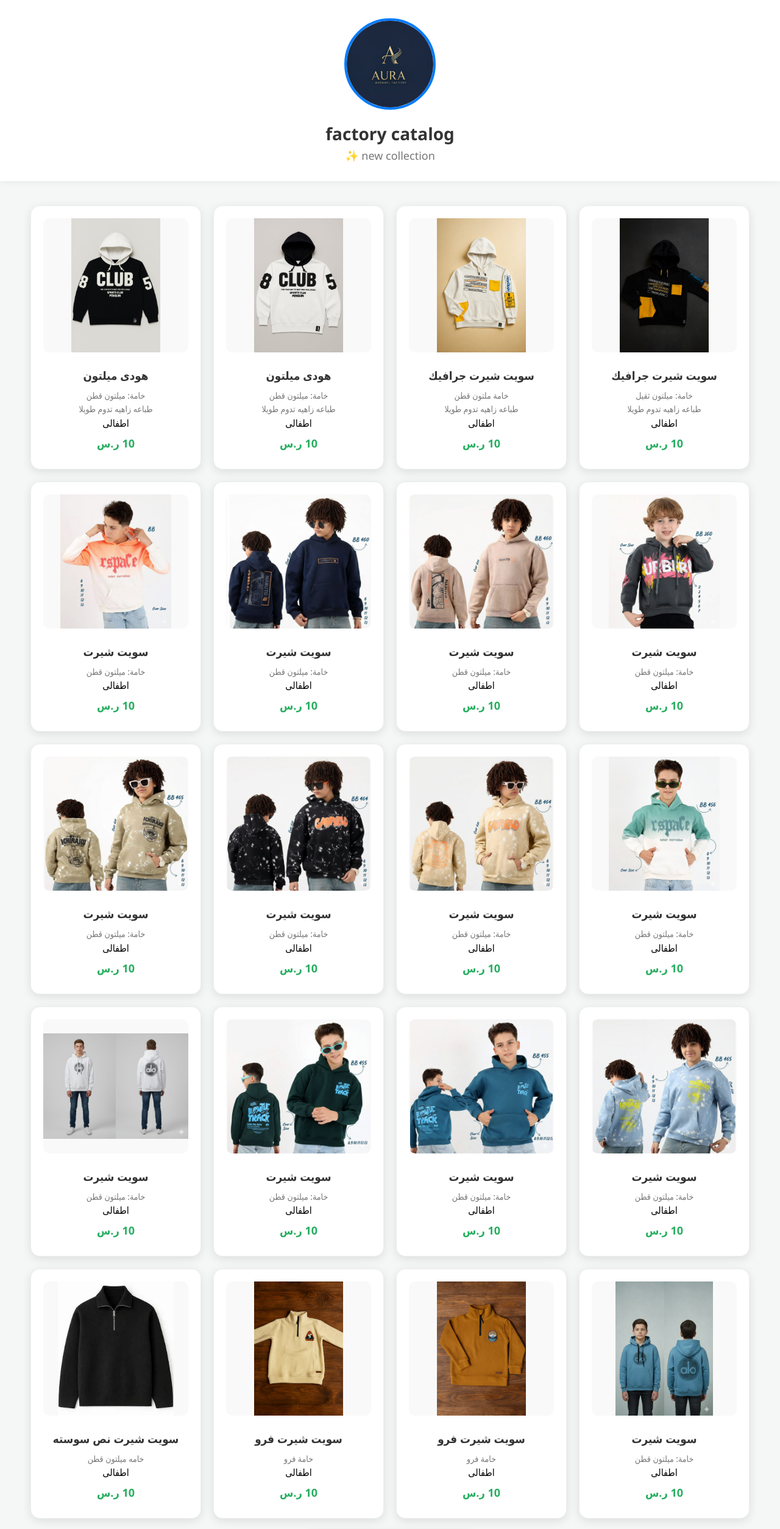
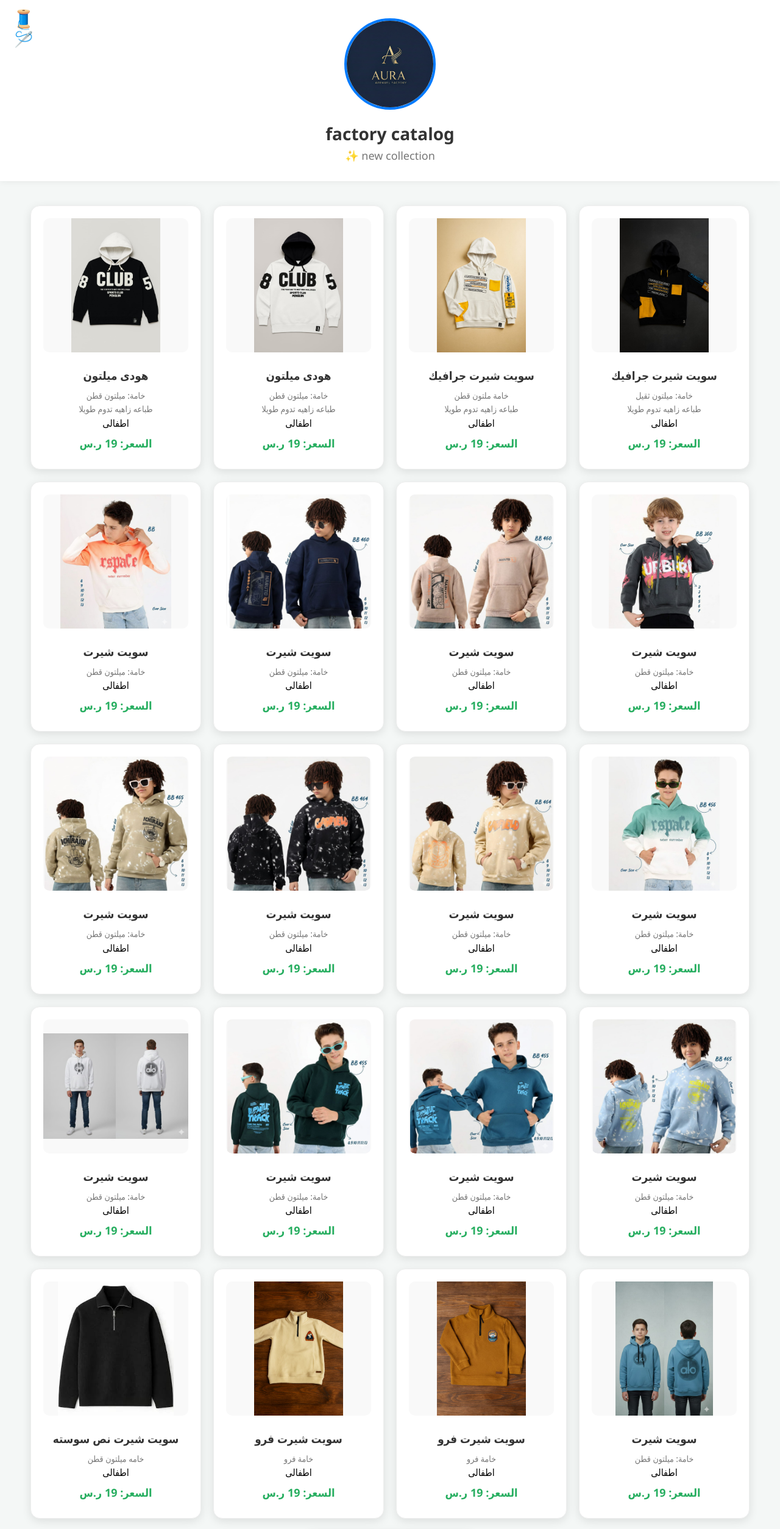
Before and after one commit to aurav2522-arch/AURA, a plain HTML site: page kids-hodys.html in a window 1280 px wide. Shown: the top 2508 px of the page at 61% size. Drawn offline with Linux system fonts and the light colour scheme.

Commit message:
Add files via upload

```diff
--- a/kids-hodys.html
+++ b/kids-hodys.html
@@ -1,6 +1,7 @@
 <!DOCTYPE html>
 <html lang="en">
 <head>
+    <script src="script.js"></script>
      <link rel="stylesheet" href="style.css">
     <meta charset="UTF-8">
     <meta name="viewport" content="width=device-width, initial-scale=1.0">
@@ -14,7 +15,13 @@
 </header>
 </head>
 <body>
+    <div class="thread-container">
+    <div class="spool">🧵</div>
 
+    <div id="thread-line"></div>
+
+    <div id="needle">🪡</div>
+</div>
     <div class="container">
         <div class="category-label boy-label"></div>
         <div class="products-grid">
@@ -26,7 +33,7 @@
                     <p class="info">خامة: ميلتون ثقيل</p>
                     <p class="info">طباعه زاهيه تدوم طويلا</p>
                     <p>اطفالى</p>
-                    <div class="price">10 ر.س</div>
+                    <div class="price">السعر: 19 ر.س</div>
                 </div>
             </div>
 
@@ -37,7 +44,7 @@
         <p class="info">خامة ملتون قطن</p>
         <p class="info">طباعه زاهيه تدوم طويلا</p>
         <p>اطفالى</p>
-        <div class="price">10 ر.س</div>
+        <div class="price">السعر: 19 ر.س</div>
     </div>
 </div>
 <div class="product-card">
@@ -47,7 +54,7 @@
                     <p class="info">خامة: ميلتون قطن</p>
                     <p class="info">طباعه زاهيه تدوم طويلا</p>
                     <p>اطفالى</p>
-                    <div class="price">10 ر.س</div>
+                    <div class="price">السعر: 19 ر.س</div>
                 </div>
             </div>
 
@@ -58,7 +65,7 @@
                     <p class="info">خامة: ميلتون قطن</p>
                     <p class="info">طباعه زاهيه تدوم طويلا</p>
                     <p>اطفالى</p>
-                    <div class="price">10 ر.س</div>
+                    <div class="price">السعر: 19 ر.س</div>
                 </div>
             </div>
 
@@ -69,7 +76,7 @@
                     <h3>سويت شيرت</h3>
                     <p class="info">خامة: ميلتون قطن</p>
                     <p>اطفالى</p>
-                    <div class="price">10 ر.س</div>
+                    <div class="price">السعر: 19 ر.س</div>
                 </div>
             </div>
 
@@ -79,7 +86,7 @@
                     <h3>سويت شيرت</h3>
                     <p class="info">خامة: ميلتون قطن</p>
                     <p>اطفالى</p>
-                    <div class="price">10 ر.س</div>
+                    <div class="price">السعر: 19 ر.س</div>
                 </div>
             </div>
              <div class="product-card">
@@ -88,7 +95,7 @@
                     <h3>سويت شيرت</h3>
                     <p class="info">خامة: ميلتون قطن</p>
                     <p>اطفالى</p>
-                    <div class="price">10 ر.س</div>
+                    <div class="price">السعر: 19 ر.س</div>
                 </div>
             </div>
              <div class="product-card">
@@ -97,7 +104,7 @@
                     <h3>سويت شيرت</h3>
                     <p class="info">خامة: ميلتون قطن</p>
                     <p>اطفالى</p>
-                    <div class="price">10 ر.س</div>
+                    <div class="price">السعر: 19 ر.س</div>
                 </div>
             </div>
              <div class="product-card">
@@ -106,7 +113,7 @@
                     <h3>سويت شيرت</h3>
                     <p class="info">خامة: ميلتون قطن</p>
                     <p>اطفالى</p>
-                    <div class="price">10 ر.س</div>
+                    <div class="price">السعر: 19 ر.س</div>
                 </div>
             </div>
              <div class="product-card">
@@ -115,7 +122,7 @@
                     <h3>سويت شيرت</h3>
                     <p class="info">خامة: ميلتون قطن</p>
                     <p>اطفالى</p>
-                    <div class="price">10 ر.س</div>
+                    <div class="price">السعر: 19 ر.س</div>
                 </div>
             </div>
              <div class="product-card">
@@ -124,7 +131,7 @@
                     <h3>سويت شيرت</h3>
                     <p class="info">خامة: ميلتون قطن</p>
                     <p>اطفالى</p>
-                    <div class="price">10 ر.س</div>
+                    <div class="price">السعر: 19 ر.س</div>
                 </div>
             </div>
              <div class="product-card">
@@ -133,7 +140,7 @@
                     <h3>سويت شيرت</h3>
                     <p class="info">خامة: ميلتون قطن</p>
                     <p>اطفالى</p>
-                    <div class="price">10 ر.س</div>
+                    <div class="price">السعر: 19 ر.س</div>
                 </div>
             </div>
              <div class="product-card">
@@ -142,7 +149,7 @@
                     <h3>سويت شيرت</h3>
                     <p class="info">خامة: ميلتون قطن</p>
                     <p>اطفالى</p>
-                    <div class="price">10 ر.س</div>
+                    <div class="price">السعر: 19 ر.س</div>
                 </div>
             </div>
              <div class="product-card">
@@ -151,7 +158,7 @@
                     <h3>سويت شيرت</h3>
                     <p class="info">خامة: ميلتون قطن</p>
                     <p>اطفالى</p>
-                    <div class="price">10 ر.س</div>
+                    <div class="price">السعر: 19 ر.س</div>
                 </div>
             </div>
              <div class="product-card">
@@ -160,7 +167,7 @@
                     <h3>سويت شيرت</h3>
                     <p class="info">خامة: ميلتون قطن</p>
                     <p>اطفالى</p>
-                    <div class="price">10 ر.س</div>
+                    <div class="price">السعر: 19 ر.س</div>
                 </div>
             </div>
              <div class="product-card">
@@ -169,7 +176,7 @@
                     <h3>سويت شيرت</h3>
                     <p class="info">خامة: ميلتون قطن</p>
                     <p>اطفالى</p>
-                    <div class="price">10 ر.س</div>
+                    <div class="price">السعر: 19 ر.س</div>
                 </div>
             </div>
              <div class="product-card">
@@ -178,13 +185,13 @@
                     <h3>سويت شيرت</h3>
                     <p class="info">خامة: ميلتون قطن</p>
                     <p>اطفالى</p>
-                    <div class="price">10 ر.س</div>
+                    <div class="price">السعر: 19 ر.س</div>
                 </div>
             </div>
-             <div class="product-card"><div class="img-box"><img src="WhatsApp Image 2026-02-04 at 2.40.31 PM.jpeg" alt="موديل اولادى"></div><div class="details-box"><h3>سويت شيرت فرو</h3><p class="info">خامة فرو</p><p>اطفالى</p><div class="price">10 ر.س</div></div></div>
-            <div class="product-card"><div class="img-box"><img src="WhatsApp Image 2026-02-04 at 2.40.32 PM.jpeg" alt="موديل اولادى"></div><div class="details-box"><h3>سويت شيرت فرو</h3><p class="info">خامة فرو</p><p>اطفالى</p><div class="price">10 ر.س</div></div></div>
-            <div class="product-card"><div class="img-box"><img src="نص اسود قطن.jpeg" alt="موديل اولادى"></div><div class="details-box"><h3>سويت شيرت نص سوسته</h3><p class="info">خامه ميلتون قطن</p><p>اطفالى</p><div class="price">10 ر.س</div></div></div>
-            <div class="product-card"><div class="img-box"><img src="نص بيج قطن.jpeg" alt="موديل اولادى"></div><div class="details-box">سويت شيت نص سوسته<h3></h3><p class="info">خامة ميلتون قطن</p><p>اطفالى</p><div class="price">10 ر.س</div></div></div>
+             <div class="product-card"><div class="img-box"><img src="WhatsApp Image 2026-02-04 at 2.40.31 PM.jpeg" alt="موديل اولادى"></div><div class="details-box"><h3>سويت شيرت فرو</h3><p class="info">خامة فرو</p><p>اطفالى</p><div class="price">السعر: 19 ر.س</div></div></div>
+            <div class="product-card"><div class="img-box"><img src="WhatsApp Image 2026-02-04 at 2.40.32 PM.jpeg" alt="موديل اولادى"></div><div class="details-box"><h3>سويت شيرت فرو</h3><p class="info">خامة فرو</p><p>اطفالى</p><div class="price">السعر: 19 ر.س</div></div></div>
+            <div class="product-card"><div class="img-box"><img src="نص اسود قطن.jpeg" alt="موديل اولادى"></div><div class="details-box"><h3>سويت شيرت نص سوسته</h3><p class="info">خامه ميلتون قطن</p><p>اطفالى</p><div class="price">السعر: 19 ر.س</div></div></div>
+            <div class="product-card"><div class="img-box"><img src="نص بيج قطن.jpeg" alt="موديل اولادى"></div><div class="details-box">سويت شيت نص سوسته<h3></h3><p class="info">خامة ميلتون قطن</p><p>اطفالى</p><div class="price">السعر: 19 ر.س</div></div></div>
         </div>
 
 
@@ -194,5 +201,6 @@
         <p>تصميم وتطوير مصنعنا</p>
     </div>
 </footer>
+
 </body>
 </html>
--- /dev/null
+++ b/script.js
@@ -0,0 +1,12 @@
+window.onscroll = function() {
+    let thread = document.getElementById("thread-line");
+
+    // حساب نسبة النزول في الصفحة
+    let winScroll = document.body.scrollTop || document.documentElement.scrollTop;
+    let height = document.documentElement.scrollHeight - document.documentElement.clientHeight;
+    let scrolled = (winScroll / height) * 100;
+
+    // تحديث طول الخيط بناءً على السكرول
+    // ضربنا في 80 أو رقم معين عشان يفضل متناسق مع طول الصفحة
+    thread.style.height = scrolled + "vh";
+};
--- a/style.css
+++ b/style.css
@@ -286,3 +286,44 @@ a {
     font-size: 18px;
     color: #777;
 }
+     /* تصميم نافذة التكبير */
+.modal {
+    display: none; /* مخفية في البداية */
+    position: fixed;
+    z-index: 9999; /* عشان تظهر فوق كل حاجة */
+    left: 0; top: 0;
+    width: 100%; height: 100%;
+    background-color: rgba(0,0,0,0.9); /* خلفية سودة شفافة */
+    cursor: zoom-out;
+}
+/* علامة الماوس لما ييجي على الصورة في الكارت */
+.img-box img {
+    cursor: zoom-in;
+}
+.thread-container {
+    position: fixed; /* عشان تفضل على الشمال دايماً */
+    left: 20px;      /* المسافة من الشمال */
+    top: 0;
+    height: 100vh;   /* واخدة طول الشاشة */
+    z-index: 1000;   /* فوق كل العناصر */
+    display: flex;
+    flex-direction: column;
+    align-items: center;
+}
+
+.spool {
+    font-size: 30px;
+    margin-top: 10px;
+}
+
+#thread-line {
+    width: 2px;
+    background-color: #333; /* لون الخيط */
+    height: 0;             /* هيفضل 0 وهنكبره بالجافاسكريبت */
+    transition: height 0.1s linear;
+}
+
+#needle {
+    font-size: 25px;
+    margin-top: -5px;      /* عشان يلمس الخيط */
+}
```
Also changed, not shown: h girl.html (+26 -18 lines), kids-s.htm (+9 -0 lines), kids-tshirts.html (+9 -1 lines), s youth.html (+8 -0 lines), t youth.html (+9 -0 lines), youth.html (+8 -0 lines).
